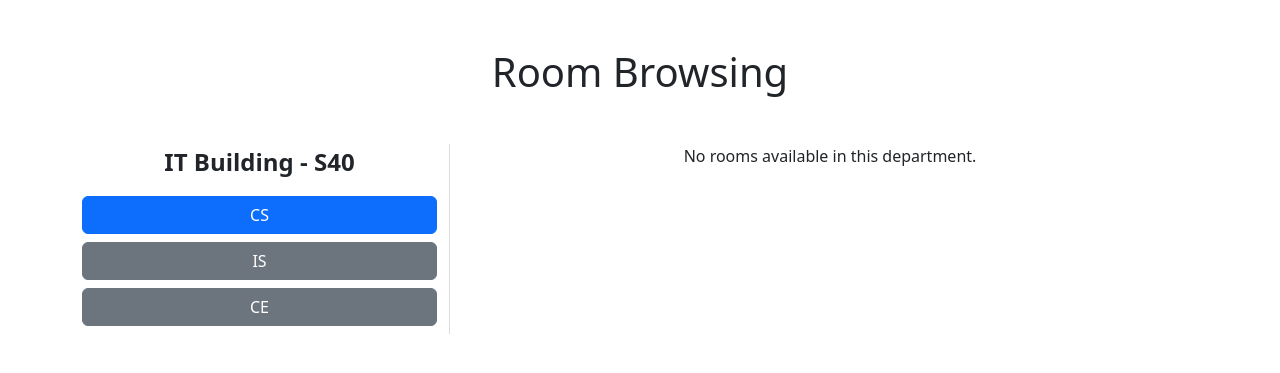
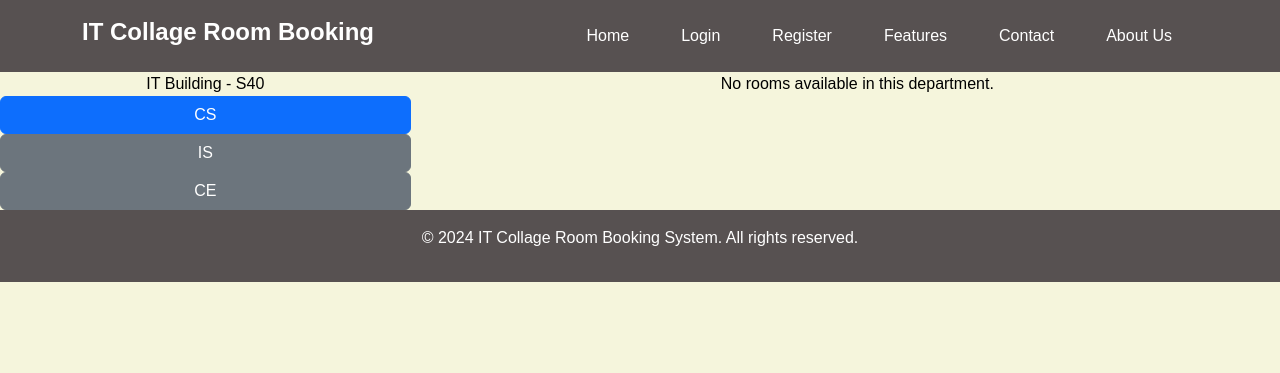
Before and after one commit to HudaDarwish97/ProjectTeam, a PHP site: page /room_browsing.php in a window 1280 px wide. Shown: the top 373 px of the page. Run offline with PHP 8.4, Linux system fonts and the light colour scheme; data that the repository does not hold is empty; some libraries are stand-ins or nearby versions.

Commit message:
Update room_browsing.php

```diff
--- a/room_browsing.php
+++ b/room_browsing.php
@@ -29,31 +29,36 @@ try {
 <html lang="en">
     <head>
         <meta charset="UTF-8">
+
         <meta name="viewport" content="width=device-width, initial-scale=1.0">
-    <title>Room Browsing</title>
-    <link rel="stylesheet" href="https://cdn.jsdelivr.net/npm/bootstrap@5.3.0/dist/css/bootstrap.min.css">
-    <link href="https://cdn.jsdelivr.net/npm/bootstrap-icons/font/bootstrap-icons.css" rel="stylesheet">
-    <style>
-        .left-section {
-            border-right: 1px solid #ddd;
-        }
-        .building-title {
-            font-size: 1.5rem;
-            font-weight: bold;
-            margin-bottom: 1rem;
-        }
-        .department-btn {
-            margin-bottom: 0.5rem;
-        }
-        .room-icon {
-            font-size: 1.2rem;
-            margin-right: 0.5rem;
-        }
-    </style>
+        <title>IT Collage Room Booking</title>
+        <link  href="https://cdn.jsdelivr.net/npm/bootstrap@5.3.0/dist/css/bootstrap.min.css" rel="stylesheet">
+        <script src="https://kit.fontawesome.com/a076d05399.js" crossorigin="anonymous"></script>
+
+        <link rel="stylesheet" href="booking.css">
+
     </head>
     <body>
-<div class="container my-5">
-    <h1 class="text-center mb-5">Room Browsing</h1>
+        <!--header -->
+        <header class="header">
+            <div class="container d-flex justify-content-between align-items-center py-3">
+                <h1 class="logo">IT Collage Room Booking</h1>
+                <nav>
+                    <ul class="nav">
+                        <li class="nav-item"><a class="nav-link" href="homepage.html" >Home </a></li>
+                        <li class="nav-item"><a class="nav-link" href="login.html" >Login</a></li>
+                        <li class="nav-item"><a class="nav-link" href="register.html" >Register </a></li>
+                        <li class="nav-item"><a class="nav-link" href="#features" >Features </a></li>
+                        <li class="nav-item"><a class="nav-link" href="#contact" >Contact</a></li>
+                        <li class="nav-item"><a class="nav-link" href="#about-us" >About Us</a></li>
+
+                    </ul>
+                </nav>
+            </div>
+        </header>
+
+
+<!--rooms-->
 
     <div class="row">
         <!-- Left Section: Department Filter -->
@@ -105,5 +110,19 @@ try {
     </div>
 </div>
 
+ <!--footer-->
+ <footer class="footer py-3">
+        <div class="text-center">
+            <p>&copy; 2024 IT Collage Room Booking System. All rights reserved.</p>
+        </div>
+    </footer>
+
+    <script src="booking.js"></script>
+
+    <div class="modal">
+        <span class="modal-close">&times;</span>
+        <img src="" alt="Modal Image">
+    </div>
+
     </body>
 </html>
```
Lines whose indentation alone changed are shown as unchanged.
